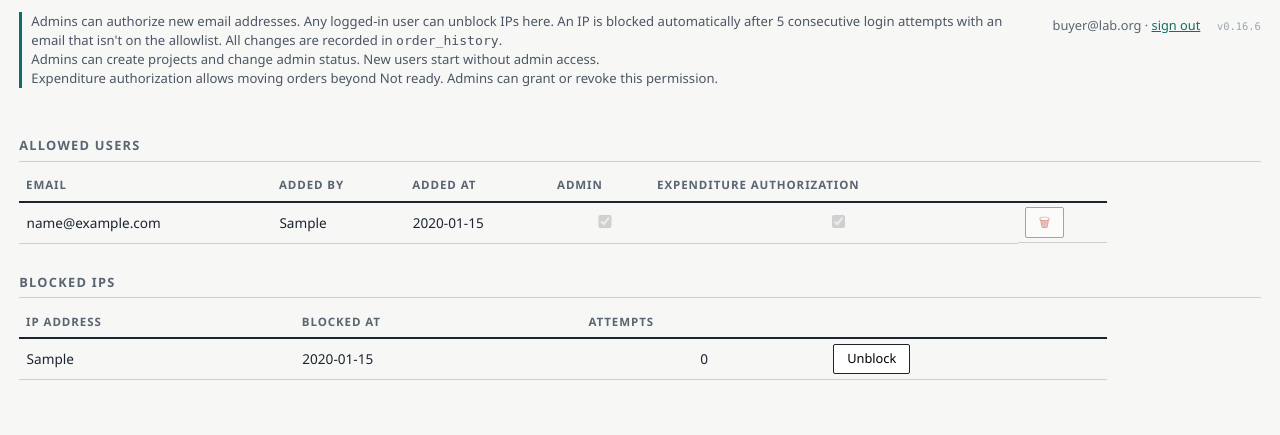
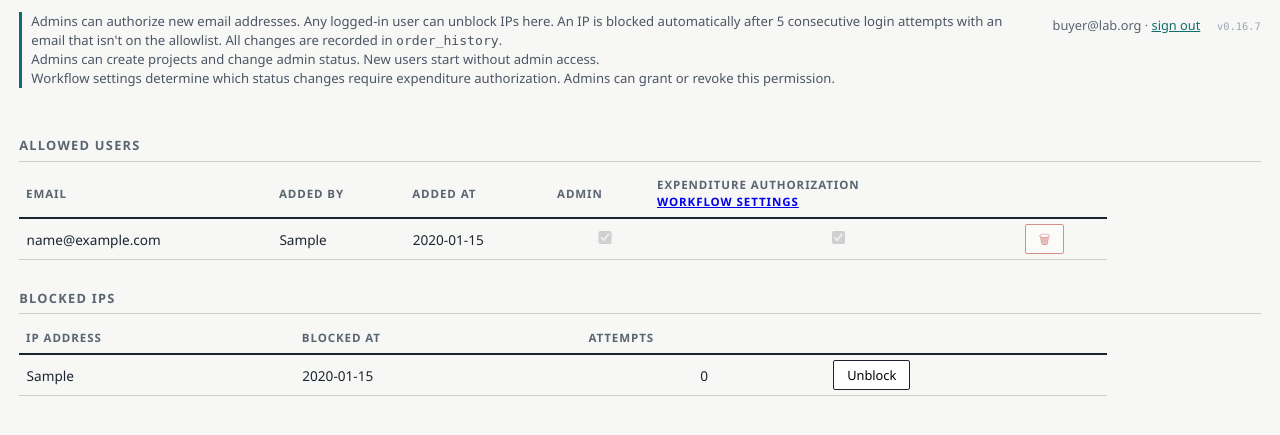
Before and after one commit to jmfrancklab/orderapp, a Flask app: page /users in a window 1280 px wide. Shown: the part 47-482 px from the top of the page. Run offline with Flask 3, Linux system fonts and the light colour scheme; the visitor is signed in with stand-in values (Sample User, id 1); tables that the repository leaves empty hold one stand-in row (values such as "Sample post").

Commit message:
allow editable requirements

```diff
--- a/app.py
+++ b/app.py
@@ -1,8 +1,7 @@
 """ACERT order interface — Flask + SQLite.
 
 Single-file backend (plus quotes.py for Dropbox/SharePoint quote handling).
-All state lives in orders.db next to this file (absolute path, so it works
-identically under PythonAnywhere's WSGI).
+Application data lives in orders.db; expenditure rules live in adjacent YAML.
 """
 import os
 import re
@@ -20,15 +19,16 @@ from werkzeug.middleware.proxy_fix import ProxyFix
 from werkzeug.security import check_password_hash, generate_password_hash
 
 import quotes
+import expenditure_workflow as workflow
 
 BASE_DIR = os.path.dirname(os.path.abspath(__file__))
 DB_PATH = os.path.join(BASE_DIR, "orders.db")
 
 # Increment this (major.minor.patch) whenever you deploy a meaningful change.
-__version__ = "0.16.6"
+__version__ = "0.16.7"
 
 EXPENDITURE_PERMISSION_MESSAGE = (
-    "you need to to review this with the project lead, so they can mark it as awaiting order"
+    "Expenditure authorization is required for this status transition."
 )
 
 INVOICE_REIMBURSEMENT_DEFAULT = "madhur cc"
@@ -450,7 +450,15 @@ def close_db(_exc):
         db.close()
 
 
+def workflow_path():
+    return os.path.join(os.path.dirname(os.path.abspath(DB_PATH)), "expenditure_workflow.yaml")
+
+
 def init_db():
+    try:
+        workflow.initialize(workflow_path())
+    except OSError:
+        app.logger.exception("Cannot initialize expenditure workflow configuration")
     db = sqlite3.connect(DB_PATH)
     db.executescript("""
     CREATE TABLE IF NOT EXISTS vendors (
@@ -1350,6 +1358,22 @@ def can_authorize_expenditure(db):
     return bool(row and row["expenditure_authorization"])
 
 
+def check_expenditure_transitions(db, orders, target):
+    transitions = [(order["order_status"], target) for order in orders
+                   if order["order_status"] != target]
+    if not transitions:
+        return None
+    try:
+        rules = workflow.read(workflow_path())
+        required = any(rules[source][destination] for source, destination in transitions)
+    except (workflow.WorkflowError, KeyError):
+        return jsonify(error="Expenditure workflow configuration is unavailable. Contact an admin.",
+                       code="expenditure_workflow_unavailable"), 503
+    if required and not can_authorize_expenditure(db):
+        return expenditure_permission_denied()
+    return None
+
+
 def expenditure_permission_denied():
     return jsonify(error=EXPENDITURE_PERMISSION_MESSAGE,
                    code="expenditure_authorization_required"), 403
@@ -1775,6 +1799,51 @@ def users():
                            can_manage_admin=current_user_is_admin(db))
 
 
+@app.route("/users/expenditure-workflow", methods=["GET", "POST"])
+@login_required
+def expenditure_workflow_settings():
+    db = get_db()
+    can_edit = current_user_is_admin(db)
+    if request.method == "POST" and not can_edit:
+        return "Only admins can change expenditure workflow rules.", 403
+    error = None
+    status = 200
+    rules = None
+    try:
+        rules = workflow.read(workflow_path())
+        if request.method == "POST":
+            expected = {f"rule_{i}" for i in range(len(workflow.PAIRS))}
+            if (set(request.form) != expected
+                    or any(len(request.form.getlist(key)) != 1
+                           or request.form[key] not in {"required", "not_required"}
+                           for key in expected)):
+                raise ValueError("Choose Required or Not required for all 20 transitions.")
+            updated = {source: {} for source in workflow.STATUSES}
+            for i, (source, target) in enumerate(workflow.PAIRS):
+                updated[source][target] = request.form[f"rule_{i}"] == "required"
+            previous = workflow.save(workflow_path(), updated)
+            for source, target in workflow.PAIRS:
+                if previous[source][target] != updated[source][target]:
+                    db.execute(
+                        "INSERT INTO order_history (changed_by, changed_at, field, "
+                        "old_value, new_value, table_name) VALUES (?,?,?,?,?,?)",
+                        (current_user(), now_iso(), f"{source} → {target}",
+                         "required" if previous[source][target] else "not required",
+                         "required" if updated[source][target] else "not required",
+                         "expenditure_workflow"))
+            db.commit()
+            return redirect(url_for("expenditure_workflow_settings", saved="1"))
+    except (workflow.WorkflowError, OSError):
+        error = "Expenditure workflow configuration could not be read or saved. Contact an admin to check the YAML file and its permissions."
+        status = 503
+    except ValueError as exc:
+        error = str(exc)
+        status = 400
+    return render_template("expenditure_workflow.html", tab="users", rules=rules,
+                           pairs=workflow.PAIRS, can_edit=can_edit, error=error,
+                           saved=request.args.get("saved") == "1"), status
+
+
 @app.route("/users/<int:uid>/admin", methods=["POST"])
 @login_required
 def update_user_admin(uid):
@@ -2011,7 +2080,7 @@ def api_delete_reference_record(entity, record_id):
 # when (submitted_at). Every change is written to order_history.
 EDITABLE_FIELDS = {"description", "link", "vendor_id", "project_id", "use_note", "cost",
                    "quantity", "order_status", "location"}
-ORDER_STATUSES = {"not ready", "awaiting order", "in cart", "ordered", "received"}
+ORDER_STATUSES = set(workflow.STATUSES)
 
 
 def validated_location(db, order, data):
@@ -2086,12 +2155,6 @@ def api_bulk_update_orders():
     if status_requested:
         if order_status not in ORDER_STATUSES:
             return jsonify(error="invalid order status"), 400
-        if order_status != "not ready" and not can_authorize_expenditure(db):
-            return expenditure_permission_denied()
-        if order_status == "ordered":
-            return jsonify(
-                error="orders can only be marked ordered from the in-cart action"
-            ), 400
 
     tracker_email = str(data.get("tracker_email") or "").strip().lower()
     if tracker_requested and not EMAIL_RE.match(tracker_email):
@@ -2109,6 +2172,14 @@ def api_bulk_update_orders():
     if len(orders) != len(order_ids):
         return jsonify(error="one or more selected orders were not found"), 404
 
+    if status_requested:
+        denied = check_expenditure_transitions(db, orders, order_status)
+        if denied is not None:
+            return denied
+        if order_status == "ordered":
+            return jsonify(
+                error="orders can only be marked ordered from the in-cart action"
+            ), 400
     try:
         locations = {order["id"]: validated_location(db, order, data) for order in orders}
     except ValueError as exc:
@@ -2182,8 +2253,9 @@ def api_save(oid):
     if "order_status" in data:
         if requested_status not in ORDER_STATUSES:
             return jsonify(error="invalid order status"), 400
-        if requested_status != "not ready" and not can_authorize_expenditure(db):
-            return expenditure_permission_denied()
+        denied = check_expenditure_transitions(db, [order], requested_status)
+        if denied is not None:
+            return denied
         if requested_status == "ordered" and order["order_status"] != "ordered":
             return jsonify(error="orders can only be marked ordered from the in-cart action"), 400
     try:
@@ -2224,8 +2296,6 @@ def api_save(oid):
 def api_invoice_from_cart():
     """Group every visible in-cart order into an invoice and mark it ordered."""
     db = get_db()
-    if not can_authorize_expenditure(db):
-        return expenditure_permission_denied()
     email = current_user()
     requested_ids = (request.get_json(silent=True) or {}).get("order_ids")
     if isinstance(requested_ids, list):
@@ -2253,6 +2323,9 @@ def api_invoice_from_cart():
     if not orders:
         return jsonify(error="no in-cart orders"), 400
 
+    denied = check_expenditure_transitions(db, orders, "ordered")
+    if denied is not None:
+        return denied
     cur = db.execute(
         "INSERT INTO invoices (nickname, created_by, created_at) VALUES ('', ?, ?)",
         (email, now_iso()))
--- a/requirements.txt
+++ b/requirements.txt
@@ -4,4 +4,4 @@ pypdf>=4.0
 msal>=1.28
 openpyxl>=3.1
 curl-cffi>=0.5   # Chrome TLS impersonation for sites that block plain requests
-# pyyaml removed — vendor catalog now uses vendor_catalog.toml (stdlib tomllib)
+PyYAML>=6.0   # expenditure workflow settings
--- a/templates/submitted.html
+++ b/templates/submitted.html
@@ -18,7 +18,8 @@ multi-level sort controls are in the applicable column headers.</p>
 <p>Newly submitted orders now start as <strong>Not ready</strong> so they can be
 reviewed with the project lead before moving to <strong>Awaiting order</strong>.
 Even if you are the project lead, take a moment to double-check the order.
-Someone with expenditure authorization can mark it as awaiting order after review.</p>
+After review, mark it as awaiting order. The <a href="{{ url_for('expenditure_workflow_settings') }}">workflow settings</a>
+determine whether this change requires expenditure authorization.</p>
 {% endcall %}
 
 {% call one_time_confirm("submitted-ordering-notice", current_email, "How to mark orders as ordered", "Dismiss") %}
--- a/templates/users.html
+++ b/templates/users.html
@@ -6,7 +6,7 @@ here. An IP is blocked automatically after {{ threshold }} consecutive login att
 with an email that isn't on the allowlist. All changes are recorded in
 <code>order_history</code>.</p>
 <p class="explain">Admins can create projects and change admin status. New users start without admin access.</p>
-<p class="explain">Expenditure authorization allows moving orders beyond Not ready.
+<p class="explain">Workflow settings determine which status changes require expenditure authorization.
 Admins can grant or revoke this permission.</p>
 {% endblock %}
 
@@ -19,7 +19,7 @@ Admins can grant or revoke this permission.</p>
 <div class="table-wrap">
 <table class="ref-table">
   <thead><tr>
-    <th>Email</th><th>Added by</th><th>Added at</th><th>Admin</th><th>Expenditure authorization</th><th></th>
+    <th>Email</th><th>Added by</th><th>Added at</th><th>Admin</th><th>Expenditure authorization<br><a href="{{ url_for('expenditure_workflow_settings') }}">Workflow settings</a></th><th></th>
   </tr></thead>
   <tbody>
     {% for e in emails %}
```
Also changed, not shown: tests/test_expenditure_permissions.py (+0 -1 lines), README.md, 1 other file.
